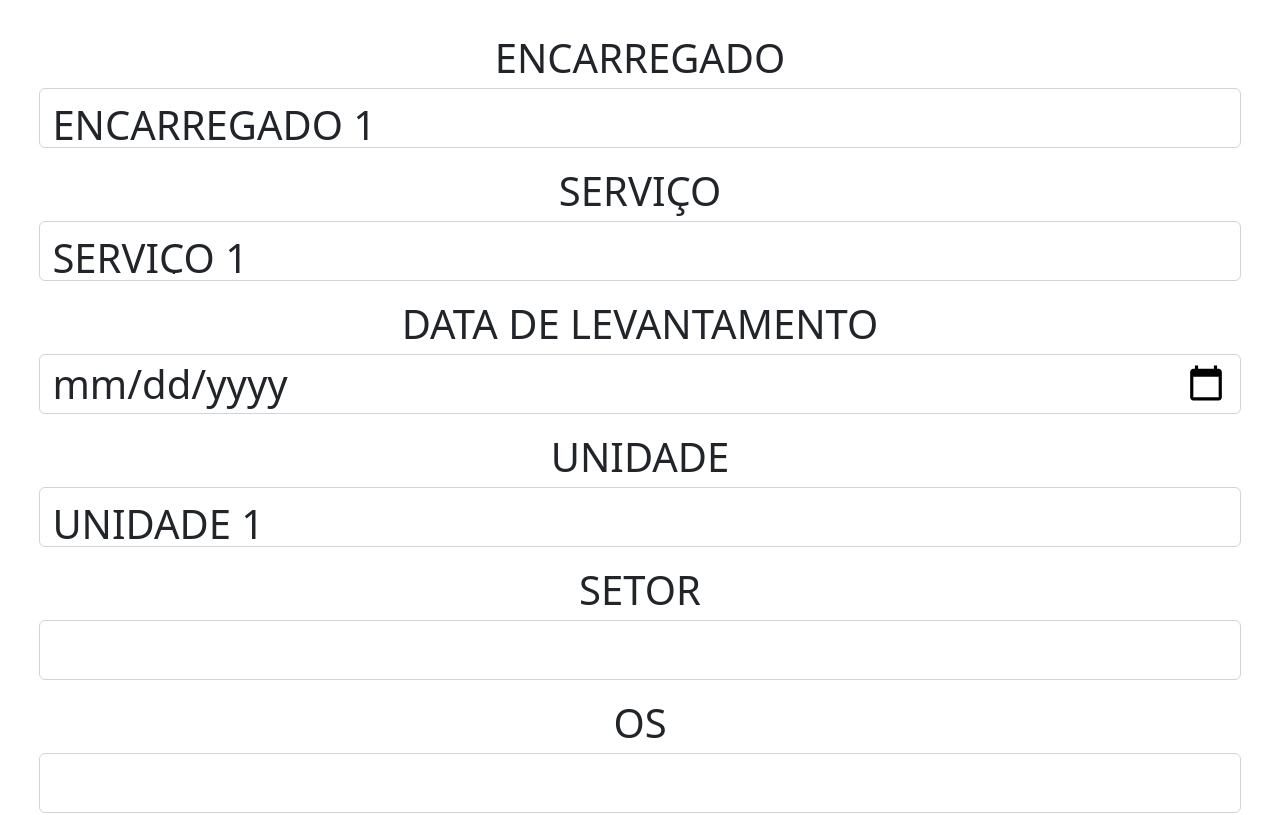
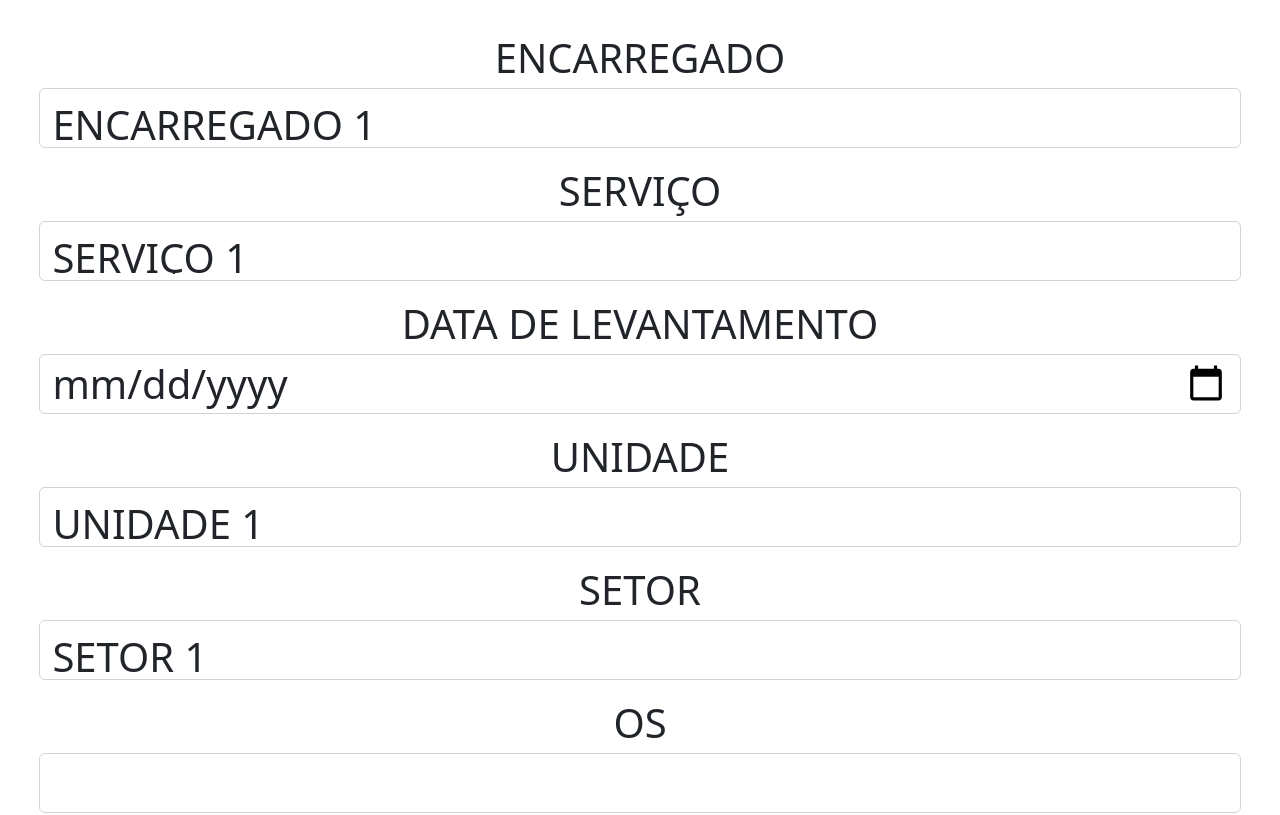
Before and after one commit to jvsprompt/absatecimento-react, a React (Create React App) app: page /formulario in a window 1280 px wide. Shown: the top 815 px of the page. Built offline with nearby package versions, Linux system fonts and the light colour scheme.

Commit message:
Input de setor alterado para dropdown

```diff
--- a/src/pages/Form.jsx
+++ b/src/pages/Form.jsx
@@ -80,12 +80,12 @@ function Form() {
         items={['UNIDADE 1', 'UNIDADE 2', 'UNIDADE 3']}
         localStore={false}
       />
-      <InputText
+      <InputDropdown
         name='SETOR'
         value={setorValue}
         change={setSetorValue}
         localStore={false}
-        maxLen={9}
+        items={['SETOR 1', 'SETOR 2', 'SETOR 3']}
       />
       <InputText
         name='OS'
```
